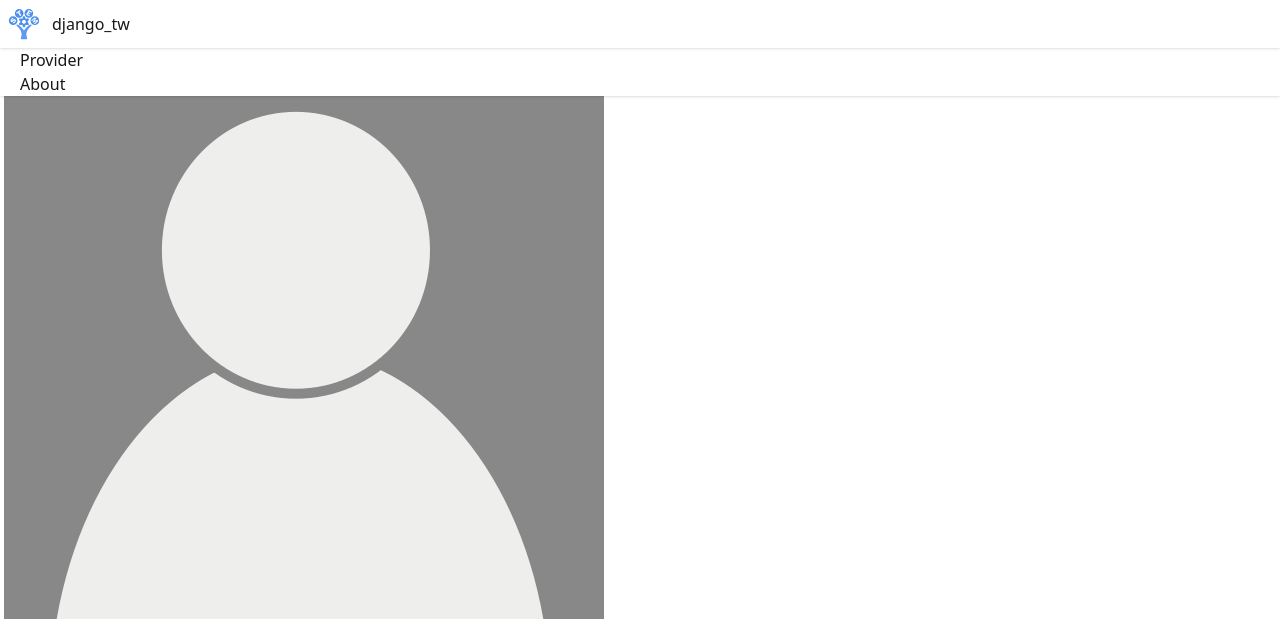
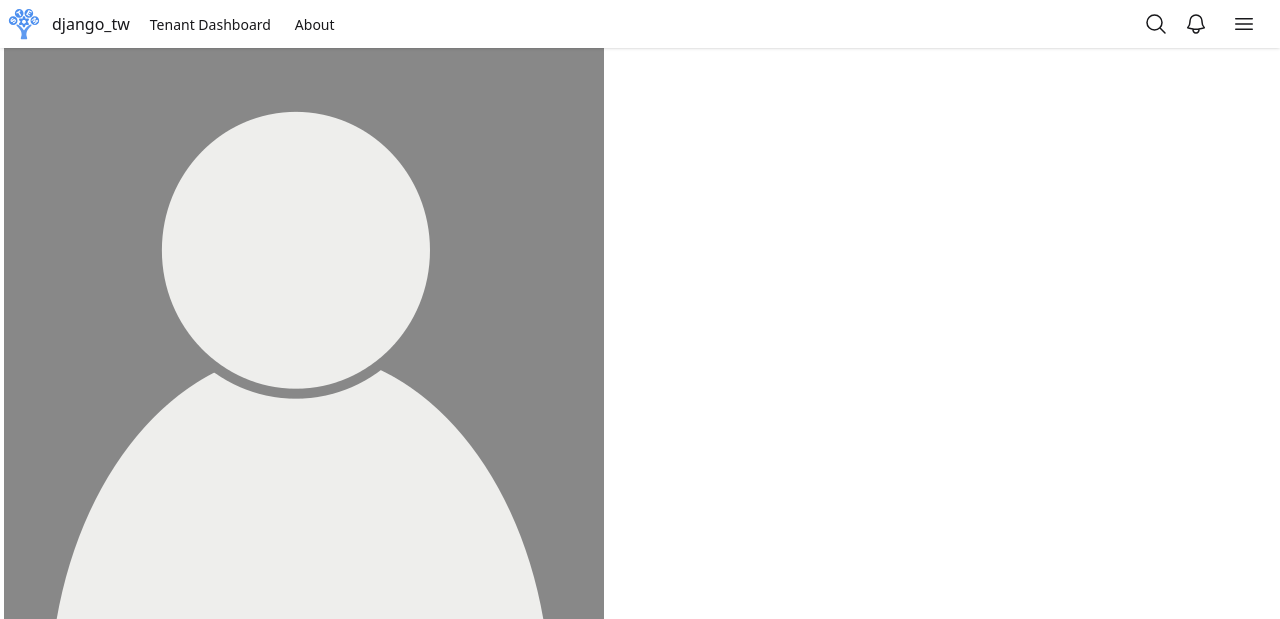
Before and after one commit to likeca/django-tailwind, a Django app: page /en/accounts/profile/me/ in a window 1280 px wide. Shown: the top 619 px of the page. Run offline with Django 4.2, Linux system fonts and the light colour scheme; the visitor is signed in with stand-in values (Sample User, id 1); parts of the project's set-up code (start-up, migrations or seed data) failed here and were passed over; some libraries are stand-ins or nearby versions.

Commit message:
update menu and icons

```diff
--- a/templates/_navbar.html
+++ b/templates/_navbar.html
@@ -1,4 +1,8 @@
 {% load i18n %}
 
-<li class="nav-item"><a {% if active_link == "dashboard" %}  class="nav-link active" {% else %} class="nav-link" {% endif %} href="{% url 'tenants:dashboard' %}">{% trans "Provider" %}</a></li>
-<li class="nav-item"><a {% if active_link == "about" %}  class="nav-link active" {% else %} class="nav-link" {% endif %} href="{% url 'about' %}">{% trans "About" %}</a></li>
+<li>
+    <a {% if active_link == "dashboard" %}  class="active" {% else %} class="nav-link" {% endif %} href="{% url 'tenants:dashboard' %}">{% trans "Tenant Dashboard" %}</a>
+</li>
+<li>
+    <a {% if active_link == "about" %}  class="active" {% else %} class="nav-link" {% endif %} href="{% url 'about' %}">{% trans "About" %}</a>
+</li>
--- a/templates/base.html
+++ b/templates/base.html
@@ -18,7 +18,6 @@
     <meta name="keywords" content="{% block keywords %} django_tw keywords. {% endblock keywords %}" />
     <meta name="description" content="{% block description %}django_tw description.{% endblock description %}" />
     <link rel="shortcut icon" href="{% static 'site/ico/favicon.ico' %}" />
-
     {% tailwind_css %}
 
     <script async src="https://www.googletagmanager.com/gtag/js?id={{ GOOGLE_MEASUREMENT_ID }}"></script>
@@ -38,18 +37,59 @@
   <body>
     <div id="language" class="hidden">{{ LANGUAGE_CODE }}</div>
     {% block navbar %}
-      <nav id="navbar" class="fixed w-full bg-white top-0 animated transition duration-1000 ease-in-out">
-        <div class="navbar shadow-sm min-h-0 h-12">
+      <nav id="navbar" class="navbar fixed w-full bg-white top-0 animated transition duration-1000 ease-in-out min-h-0 h-12">
+        <div class="navbar-start">
           <img src="{% static 'site/img/logo.svg' %}" alt="logo" loading="lazy" class="h-8" />
           <a href="{% url "home" %}" class="ms-3">{% include "_brandname.html" %}</a>
+
+          <ul class="menu menu-horizontal">
+            {% block navbar_left %}
+            {% endblock navbar_left %}
+          </ul>
         </div>
 
-        <div class="collapse navbar-collapse ps-3 pe-0" id="navbarSupportedContent">
-          <ul class="navbar-nav mx-2">
-            {% block navbar_left %}{% endblock %}
-          </ul>
+        <div class="navbar-end">
+          <button class="btn btn-ghost btn-circle">
+            <svg xmlns="http://www.w3.org/2000/svg" fill="none" viewBox="0 0 24 24" stroke-width="1.5" stroke="currentColor" class="size-6">
+              <path stroke-linecap="round" stroke-linejoin="round" d="m21 21-5.197-5.197m0 0A7.5 7.5 0 1 0 5.196 5.196a7.5 7.5 0 0 0 10.607 10.607Z" />
+            </svg>
+
+          </button>
+          <button class="btn btn-ghost btn-circle">
+            <div class="indicator">
+              <svg xmlns="http://www.w3.org/2000/svg" fill="none" viewBox="0 0 24 24" stroke-width="1.5" stroke="currentColor" class="size-6">
+                <path stroke-linecap="round" stroke-linejoin="round" d="M14.857 17.082a23.848 23.848 0 0 0 5.454-1.31A8.967 8.967 0 0 1 18 9.75V9A6 6 0 0 0 6 9v.75a8.967 8.967 0 0 1-2.312 6.022c1.733.64 3.56 1.085 5.455 1.31m5.714 0a24.255 24.255 0 0 1-5.714 0m5.714 0a3 3 0 1 1-5.714 0" />
+              </svg>
+            </div>
+          </button>
+          <div class="dropdown dropdown-end">
+            <div tabindex="0" role="button" class="btn btn-ghost hover:bg-transparent border-0 active:bg-transparent">
+              <svg xmlns="http://www.w3.org/2000/svg" fill="none" viewBox="0 0 24 24" stroke-width="1.5" stroke="currentColor" class="size-6">
+                <path stroke-linecap="round" stroke-linejoin="round" d="M3.75 6.75h16.5M3.75 12h16.5m-16.5 5.25h16.5" />
+              </svg>
+
+            </div>
+            <ul tabindex="0" class="menu menu-sm dropdown-content bg-base-100 rounded-box z-1 mt-3 w-52 p-2 shadow">
+              {% block navbar_right %}
+              {% endblock navbar_right %}
+            </ul>
+          </div>
         </div>
       </nav>
+
+
+      {% comment %} <nav id="navbar" class="fixed w-full bg-white top-0 animated transition duration-1000 ease-in-out">
+        <div class="navbar-start shadow-sm min-h-0 h-12">
+
+        </div>
+
+        <div class="navbar-end me-3">
+
+        </div>
+      </div>
+
+
+      </nav> {% endcomment %}
     {% endblock navbar %}
 
     {% block messages %}
@@ -57,8 +97,7 @@
         {% for message in messages %}
           <div class="alert alert-{{ message.tags }} alert-dismissible fade show" role="alert">
             {{ message|safe }}
-            <button type="button" class="btn-close float-end" data-bs-dismiss="alert" aria-label="Close">
-            </button>
+            <button type="button" class="btn-close float-end" data-bs-dismiss="alert" aria-label="Close"></button>
           </div>
         {% endfor %}
       {% endif %}
@@ -74,7 +113,7 @@
           <p class="lead">
             Use this document as a way to quickly start any new project.
             <br />
-            All you get is this text and a mostly barebones HTML document.
+            All you get is this text and a mostly bare bones HTML document.
           </p>
         </div>
       </div>
--- a/templates/home.html
+++ b/templates/home.html
@@ -21,6 +21,10 @@
 {% block navbar_left %}
   {% include "_navbar.html" with active_link="home" %}
 {% endblock navbar_left %}
+
+{% block navbar_right %}
+  {% include "_navbar.html" with active_link="home" %}
+{% endblock navbar_right %}
 
 {% block splash %}
 {% endblock splash %}
--- a/theme/static/css/dist/styles.css
+++ b/theme/static/css/dist/styles.css
@@ -14,6 +14,8 @@
     --spacing: 0.25rem;
     --text-sm: 0.875rem;
     --text-sm--line-height: calc(1.25 / 0.875);
+    --text-xl: 1.25rem;
+    --text-xl--line-height: calc(1.75 / 1.25);
     --text-5xl: 3rem;
     --text-5xl--line-height: 1;
     --tracking-normal: 0em;
@@ -286,6 +288,181 @@
   .tooltip:after {
     transform: translateX(-50%) translateY(var(--tt-pos, 0.25rem));
     inset: auto auto var(--tt-tail) 50%;
+  }
+  .menu {
+    display: flex;
+    width: fit-content;
+    flex-direction: column;
+    flex-wrap: wrap;
+    padding: calc(0.25rem * 2);
+    --menu-active-fg: var(--color-neutral-content);
+    --menu-active-bg: var(--color-neutral);
+    font-size: 0.875rem;
+  }
+  .menu :where(li ul) {
+    position: relative;
+    margin-inline-start: calc(0.25rem * 4);
+    padding-inline-start: calc(0.25rem * 2);
+    white-space: nowrap;
+  }
+  .menu :where(li ul):before {
+    position: absolute;
+    inset-inline-start: calc(0.25rem * 0);
+    top: calc(0.25rem * 3);
+    bottom: calc(0.25rem * 3);
+    background-color: var(--color-base-content);
+    opacity: 10%;
+    width: var(--border);
+    content: "";
+  }
+  .menu :where(li > .menu-dropdown:not(.menu-dropdown-show)) {
+    display: none;
+  }
+  .menu :where(li:not(.menu-title) > *:not(ul, details, .menu-title, .btn)), .menu :where(li:not(.menu-title) > details > summary:not(.menu-title)) {
+    display: grid;
+    grid-auto-flow: column;
+    align-content: flex-start;
+    align-items: center;
+    gap: calc(0.25rem * 2);
+    border-radius: var(--radius-field);
+    padding-inline: calc(0.25rem * 3);
+    padding-block: calc(0.25rem * 1.5);
+    text-align: start;
+    transition-property: color, background-color, box-shadow;
+    transition-duration: 0.2s;
+    transition-timing-function: cubic-bezier(0, 0, 0.2, 1);
+    grid-auto-columns: minmax(auto, max-content) auto max-content;
+    text-wrap: balance;
+    user-select: none;
+  }
+  .menu :where(li > details > summary) {
+    --tw-outline-style: none;
+    outline-style: none;
+  }
+  @media (forced-colors: active) {
+    .menu :where(li > details > summary) {
+      outline: 2px solid transparent;
+      outline-offset: 2px;
+    }
+  }
+  .menu :where(li > details > summary)::-webkit-details-marker {
+    display: none;
+  }
+  .menu :where(li > details > summary):after, .menu :where(li > .menu-dropdown-toggle):after {
+    justify-self: flex-end;
+    display: block;
+    height: 0.375rem;
+    width: 0.375rem;
+    rotate: -135deg;
+    translate: 0 -1px;
+    transition-property: rotate, translate;
+    transition-duration: 0.2s;
+    content: "";
+    transform-origin: 50% 50%;
+    box-shadow: 2px 2px inset;
+    pointer-events: none;
+  }
+  .menu :where(li > details[open] > summary):after, .menu :where(li > .menu-dropdown-toggle.menu-dropdown-show):after {
+    rotate: 45deg;
+    translate: 0 1px;
+  }
+  .menu :where( li:not(.menu-title, .disabled) > *:not(ul, details, .menu-title), li:not(.menu-title, .disabled) > details > summary:not(.menu-title) ):not(.menu-active, :active, .btn).menu-focus, .menu :where( li:not(.menu-title, .disabled) > *:not(ul, details, .menu-title), li:not(.menu-title, .disabled) > details > summary:not(.menu-title) ):not(.menu-active, :active, .btn):focus-visible {
+    cursor: pointer;
+    background-color: var(--color-base-content);
+  }
+  @supports (color: color-mix(in lab, red, red)) {
+    .menu :where( li:not(.menu-title, .disabled) > *:not(ul, details, .menu-title), li:not(.menu-title, .disabled) > details > summary:not(.menu-title) ):not(.menu-active, :active, .btn).menu-focus, .menu :where( li:not(.menu-title, .disabled) > *:not(ul, details, .menu-title), li:not(.menu-title, .disabled) > details > summary:not(.menu-title) ):not(.menu-active, :active, .btn):focus-visible {
+      background-color: color-mix(in oklab, var(--color-base-content) 10%, transparent);
+    }
+  }
+  .menu :where( li:not(.menu-title, .disabled) > *:not(ul, details, .menu-title), li:not(.menu-title, .disabled) > details > summary:not(.menu-title) ):not(.menu-active, :active, .btn).menu-focus, .menu :where( li:not(.menu-title, .disabled) > *:not(ul, details, .menu-title), li:not(.menu-title, .disabled) > details > summary:not(.menu-title) ):not(.menu-active, :active, .btn):focus-visible {
+    color: var(--color-base-content);
+    --tw-outline-style: none;
+    outline-style: none;
+  }
+  @media (forced-colors: active) {
+    .menu :where( li:not(.menu-title, .disabled) > *:not(ul, details, .menu-title), li:not(.menu-title, .disabled) > details > summary:not(.menu-title) ):not(.menu-active, :active, .btn).menu-focus, .menu :where( li:not(.menu-title, .disabled) > *:not(ul, details, .menu-title), li:not(.menu-title, .disabled) > details > summary:not(.menu-title) ):not(.menu-active, :active, .btn):focus-visible {
+      outline: 2px solid transparent;
+      outline-offset: 2px;
+    }
+  }
+  .menu :where( li:not(.menu-title, .disabled) > *:not(ul, details, .menu-title):not(.menu-active, :active, .btn):hover, li:not(.menu-title, .disabled) > details > summary:not(.menu-title):not(.menu-active, :active, .btn):hover ) {
+    cursor: pointer;
+    background-color: var(--color-base-content);
+  }
+  @supports (color: color-mix(in lab, red, red)) {
+    .menu :where( li:not(.menu-title, .disabled) > *:not(ul, details, .menu-title):not(.menu-active, :active, .btn):hover, li:not(.menu-title, .disabled) > details > summary:not(.menu-title):not(.menu-active, :active, .btn):hover ) {
+      background-color: color-mix(in oklab, var(--color-base-content) 10%, transparent);
+    }
+  }
+  .menu :where( li:not(.menu-title, .disabled) > *:not(ul, details, .menu-title):not(.menu-active, :active, .btn):hover, li:not(.menu-title, .disabled) > details > summary:not(.menu-title):not(.menu-active, :active, .btn):hover ) {
+    --tw-outline-style: none;
+    outline-style: none;
+  }
+  @media (forced-colors: active) {
+    .menu :where( li:not(.menu-title, .disabled) > *:not(ul, details, .menu-title):not(.menu-active, :active, .btn):hover, li:not(.menu-title, .disabled) > details > summary:not(.menu-title):not(.menu-active, :active, .btn):hover ) {
+      outline: 2px solid transparent;
+      outline-offset: 2px;
+    }
+  }
+  .menu :where( li:not(.menu-title, .disabled) > *:not(ul, details, .menu-title):not(.menu-active, :active, .btn):hover, li:not(.menu-title, .disabled) > details > summary:not(.menu-title):not(.menu-active, :active, .btn):hover ) {
+    box-shadow: 0 1px oklch(0% 0 0 / 0.01) inset, 0 -1px oklch(100% 0 0 / 0.01) inset;
+  }
+  .menu :where(li:empty) {
+    background-color: var(--color-base-content);
+    opacity: 10%;
+    margin: 0.5rem 1rem;
+    height: 1px;
+  }
+  .menu :where(li) {
+    position: relative;
+    display: flex;
+    flex-shrink: 0;
+    flex-direction: column;
+    flex-wrap: wrap;
+    align-items: stretch;
+  }
+  .menu :where(li) .badge {
+    justify-self: flex-end;
+  }
+  .menu :where(li) > *:not(ul, .menu-title, details, .btn):active, .menu :where(li) > *:not(ul, .menu-title, details, .btn).menu-active, .menu :where(li) > details > summary:active {
+    --tw-outline-style: none;
+    outline-style: none;
+  }
+  @media (forced-colors: active) {
+    .menu :where(li) > *:not(ul, .menu-title, details, .btn):active, .menu :where(li) > *:not(ul, .menu-title, details, .btn).menu-active, .menu :where(li) > details > summary:active {
+      outline: 2px solid transparent;
+      outline-offset: 2px;
+    }
+  }
+  .menu :where(li) > *:not(ul, .menu-title, details, .btn):active, .menu :where(li) > *:not(ul, .menu-title, details, .btn).menu-active, .menu :where(li) > details > summary:active {
+    color: var(--menu-active-fg);
+    background-color: var(--menu-active-bg);
+    background-size: auto, calc(var(--noise) * 100%);
+    background-image: none, var(--fx-noise);
+  }
+  .menu :where(li) > *:not(ul, .menu-title, details, .btn):active:not(.menu :where(li) > *:not(ul, .menu-title, details, .btn):active:active), .menu :where(li) > *:not(ul, .menu-title, details, .btn).menu-active:not(.menu :where(li) > *:not(ul, .menu-title, details, .btn).menu-active:active), .menu :where(li) > details > summary:active:not(.menu :where(li) > details > summary:active:active) {
+    box-shadow: 0 2px calc(var(--depth) * 3px) -2px var(--menu-active-bg);
+  }
+  .menu :where(li).menu-disabled {
+    pointer-events: none;
+    color: var(--color-base-content);
+  }
+  @supports (color: color-mix(in lab, red, red)) {
+    .menu :where(li).menu-disabled {
+      color: color-mix(in oklab, var(--color-base-content) 20%, transparent);
+    }
+  }
+  .menu .dropdown:focus-within .menu-dropdown-toggle:after {
+    rotate: 45deg;
+    translate: 0 1px;
+  }
+  .menu .dropdown-content {
+    margin-top: calc(0.25rem * 2);
+    padding: calc(0.25rem * 2);
+  }
+  .menu .dropdown-content:before {
+    display: none;
   }
   .dropdown {
     position: relative;
@@ -738,6 +915,21 @@
     bottom: auto;
     --toast-y: 0;
   }
+  .indicator {
+    position: relative;
+    display: inline-flex;
+    width: max-content;
+  }
+  .indicator :where(.indicator-item) {
+    z-index: 1;
+    position: absolute;
+    white-space: nowrap;
+    top: var(--indicator-t, 0);
+    bottom: var(--indicator-b, auto);
+    left: var(--indicator-s, auto);
+    right: var(--indicator-e, 0);
+    translate: var(--indicator-x, 50%) var(--indicator-y, -50%);
+  }
   .table {
     font-size: 0.875rem;
     position: relative;
@@ -890,6 +1082,25 @@
     clip: rect(0, 0, 0, 0);
     white-space: nowrap;
     border-width: 0;
+  }
+  .menu-horizontal {
+    display: inline-flex;
+    flex-direction: row;
+  }
+  .menu-horizontal > li:not(.menu-title) > details > ul {
+    position: absolute;
+    margin-inline-start: calc(0.25rem * 0);
+    margin-top: calc(0.25rem * 4);
+    padding-block: calc(0.25rem * 2);
+    padding-inline-end: calc(0.25rem * 2);
+  }
+  .menu-horizontal > li > details > ul:before {
+    content: none;
+  }
+  :where(.menu-horizontal > li:not(.menu-title) > details > ul) {
+    border-radius: var(--radius-box);
+    background-color: var(--color-base-100);
+    box-shadow: 0 1px 3px 0 oklch(0% 0 0/0.1), 0 1px 2px -1px oklch(0% 0 0/0.1);
   }
   .avatar {
     position: relative;
@@ -1073,8 +1284,49 @@
   .static {
     position: static;
   }
+  .dropdown-end {
+    --anchor-h: span-left;
+  }
+  .dropdown-end :where(.dropdown-content) {
+    inset-inline-end: calc(0.25rem * 0);
+    translate: 0 0;
+  }
+  [dir="rtl"] .dropdown-end :where(.dropdown-content) {
+    translate: 0 0;
+  }
+  .dropdown-end.dropdown-left {
+    --anchor-h: left;
+    --anchor-v: span-top;
+  }
+  .dropdown-end.dropdown-left .dropdown-content {
+    top: auto;
+    bottom: calc(0.25rem * 0);
+  }
+  .dropdown-end.dropdown-right {
+    --anchor-h: right;
+    --anchor-v: span-top;
+  }
+  .dropdown-end.dropdown-right .dropdown-content {
+    top: auto;
+    bottom: calc(0.25rem * 0);
+  }
   .top-0 {
     top: calc(var(--spacing) * 0);
+  }
+  .btn-active {
+    --btn-bg: var(--btn-color, var(--color-base-200));
+  }
+  @supports (color: color-mix(in lab, red, red)) {
+    .btn-active {
+      --btn-bg: color-mix(in oklab, var(--btn-color, var(--color-base-200)), #000 7%);
+    }
+  }
+  .btn-active {
+    --btn-shadow: 0 0 0 0 oklch(0% 0 0/0), 0 0 0 0 oklch(0% 0 0/0);
+    isolation: isolate;
+  }
+  .z-1 {
+    z-index: 1;
   }
   .col-1 {
     grid-column: 1;
@@ -1306,6 +1581,18 @@
   .footer.footer-center > * {
     place-items: center;
   }
+  .navbar-end {
+    display: inline-flex;
+    align-items: center;
+    width: 50%;
+    justify-content: flex-end;
+  }
+  .navbar-start {
+    display: inline-flex;
+    align-items: center;
+    width: 50%;
+    justify-content: flex-start;
+  }
   .card-body {
     display: flex;
     flex: auto;
@@ -1398,12 +1690,38 @@
   .table {
     display: table;
   }
+  .btn-circle {
+    border-radius: calc(infinity * 1px);
+    padding-inline: calc(0.25rem * 0);
+    width: var(--size);
+    height: var(--size);
+  }
+  .size-4 {
+    width: calc(var(--spacing) * 4);
+    height: calc(var(--spacing) * 4);
+  }
+  .size-5 {
+    width: calc(var(--spacing) * 5);
+    height: calc(var(--spacing) * 5);
+  }
+  .size-6 {
+    width: calc(var(--spacing) * 6);
+    height: calc(var(--spacing) * 6);
+  }
+  .size-10 {
+    width: calc(var(--spacing) * 10);
+    height: calc(var(--spacing) * 10);
+  }
+  .size-56 {
+    width: calc(var(--spacing) * 56);
+    height: calc(var(--spacing) * 56);
+  }
+  .h-5 {
+    height: calc(var(--spacing) * 5);
+  }
   .h-8 {
     height: calc(var(--spacing) * 8);
   }
-  .h-10 {
-    height: calc(var(--spacing) * 10);
-  }
   .h-12 {
     height: calc(var(--spacing) * 12);
   }
```
Also changed, not shown: other parts of theme/static/css/dist/styles.css (+123 -0 lines), README.md.
